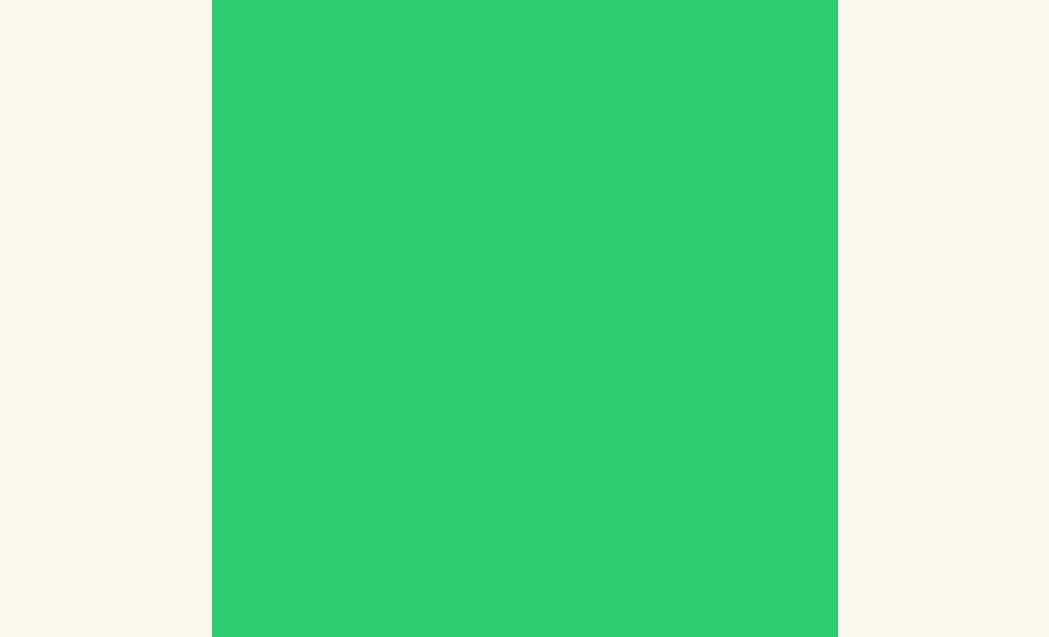
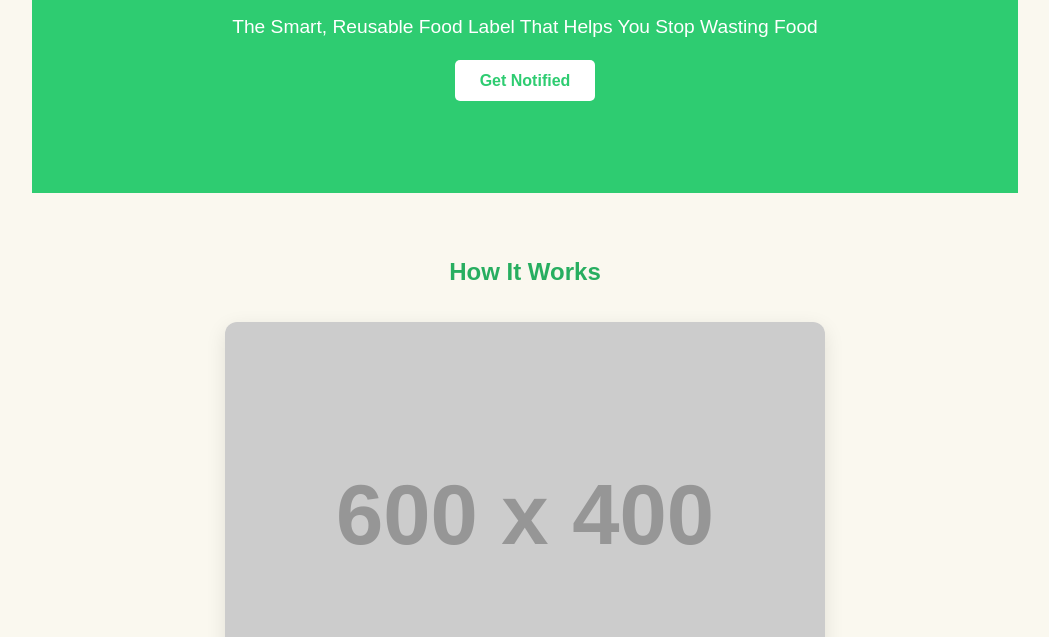
Before and after one commit to flowinventor/flowinventor.github.io, a plain HTML site: page Index.html in a window 1280 px wide. Shown: the part 180-817 px from the top of the page, without its empty margins (115-1164 px from the left). Drawn offline with Linux system fonts and the light colour scheme; placeholder pictures from the web are drawn by us.

Commit message:
Update Index.html

```diff
--- a/Index.html
+++ b/Index.html
@@ -32,7 +32,7 @@
     header {
       background-color: var(--green);
       color: white;
-      padding: 800px 20px 100px;
+      padding: 80px 200px 100px;
       text-align: center;
       animation: fadeInDown 1.2s ease-out;
     }
```
